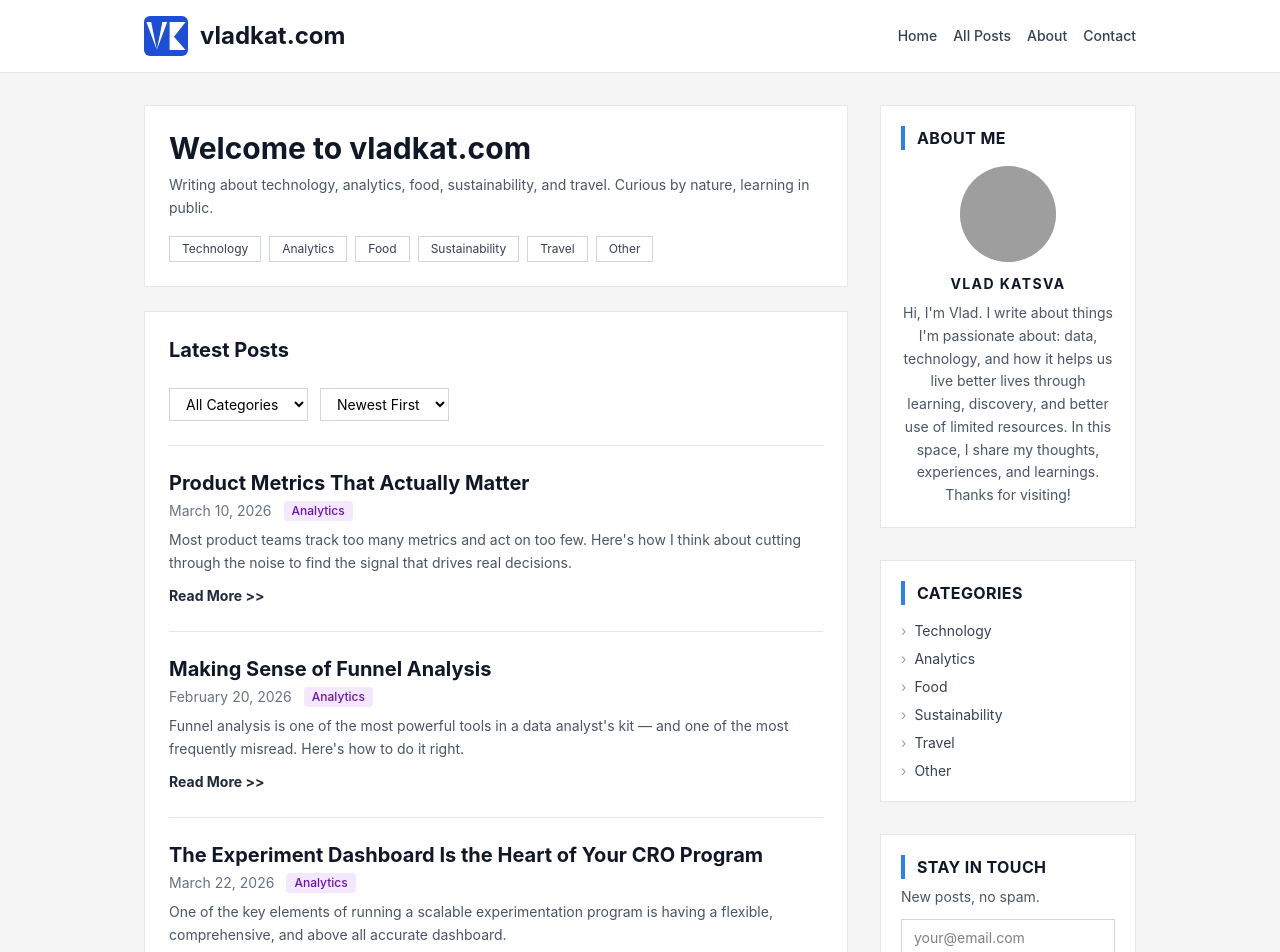
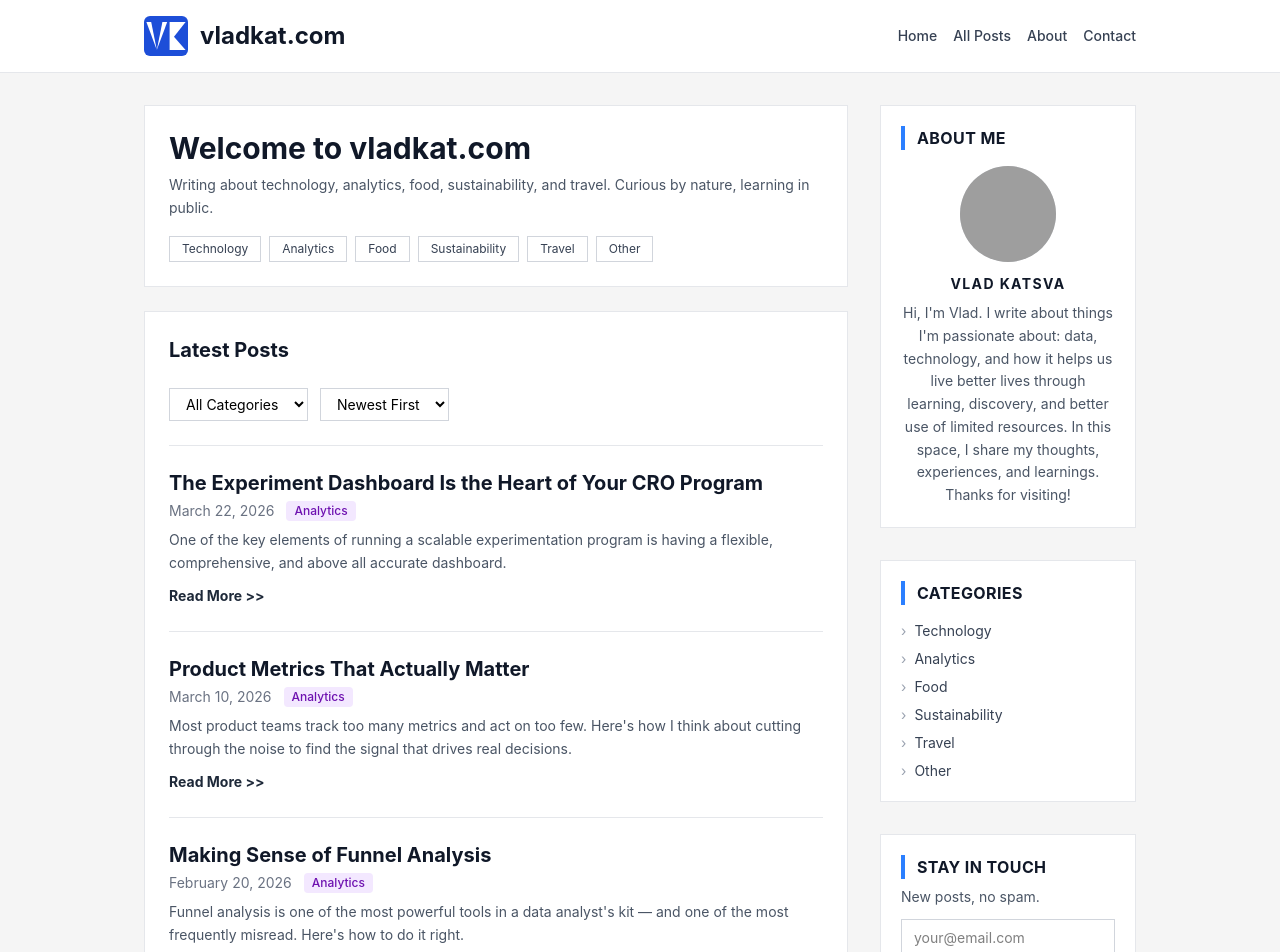
Before and after one commit to vkat77/vladkat-blog, a Next.js app: page / in a window 1280 px wide. Shown: the top 952 px of the page. Built offline with nearby package versions, Linux system fonts and the light colour scheme; grey boxes are pictures that could not be loaded.

Commit message:
Fix sort: use proper date comparison instead of reverse()

```diff
--- a/components/PostListClient.tsx
+++ b/components/PostListClient.tsx
@@ -17,8 +17,11 @@ export default function PostListClient({ posts }: Props) {
   const categories = Object.keys(categoryLabels) as PostCategory[];
 
   const filtered = useMemo(() => {
-    let result = category === ALL ? posts : posts.filter((p) => p.category === category);
-    return sort === 'newest' ? result : [...result].reverse();
+    const result = category === ALL ? posts : posts.filter((p) => p.category === category);
+    return [...result].sort((a, b) => {
+      const d = new Date(a.date).getTime() - new Date(b.date).getTime();
+      return sort === 'newest' ? -d : d;
+    });
   }, [posts, category, sort]);
 
   return (
```
